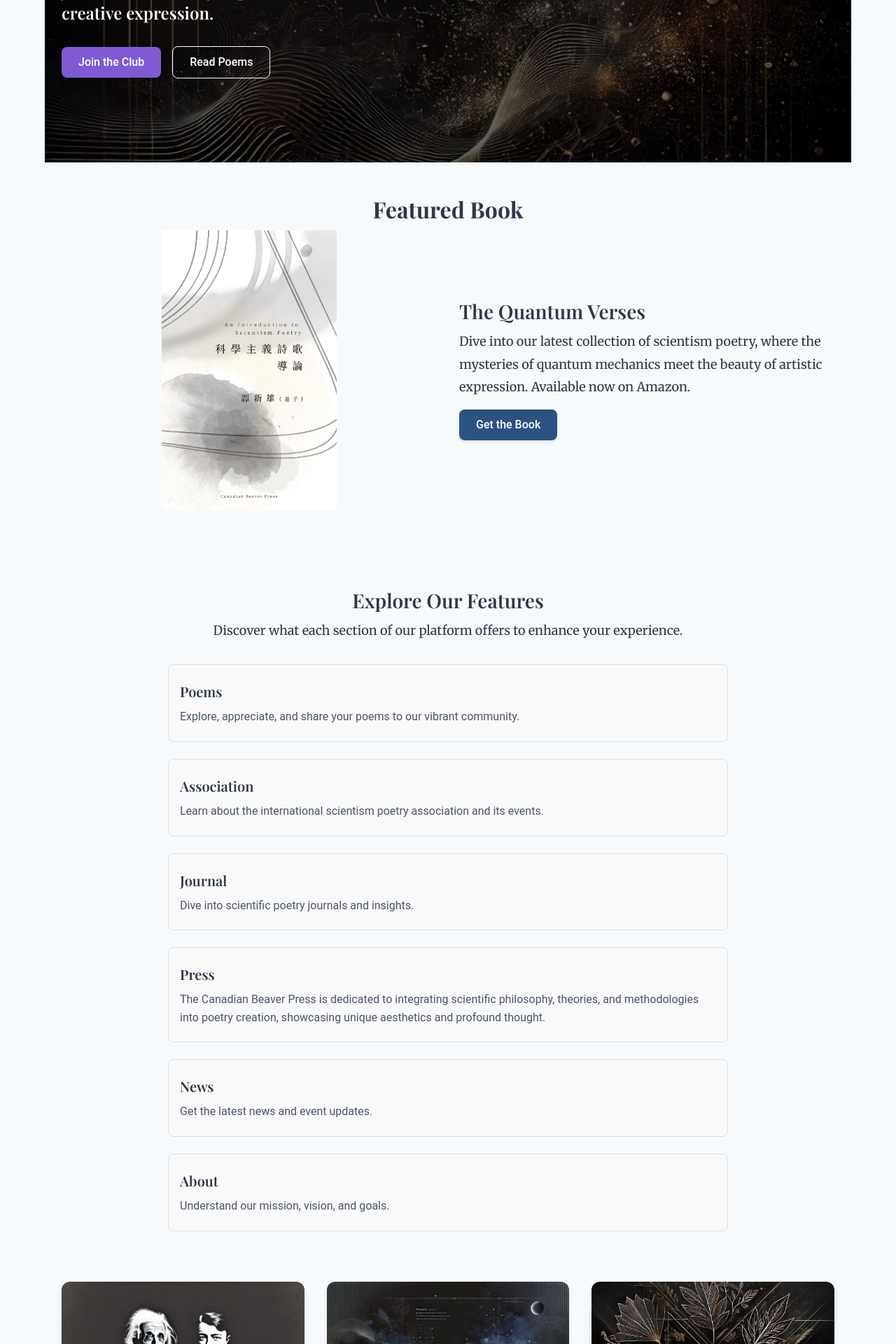
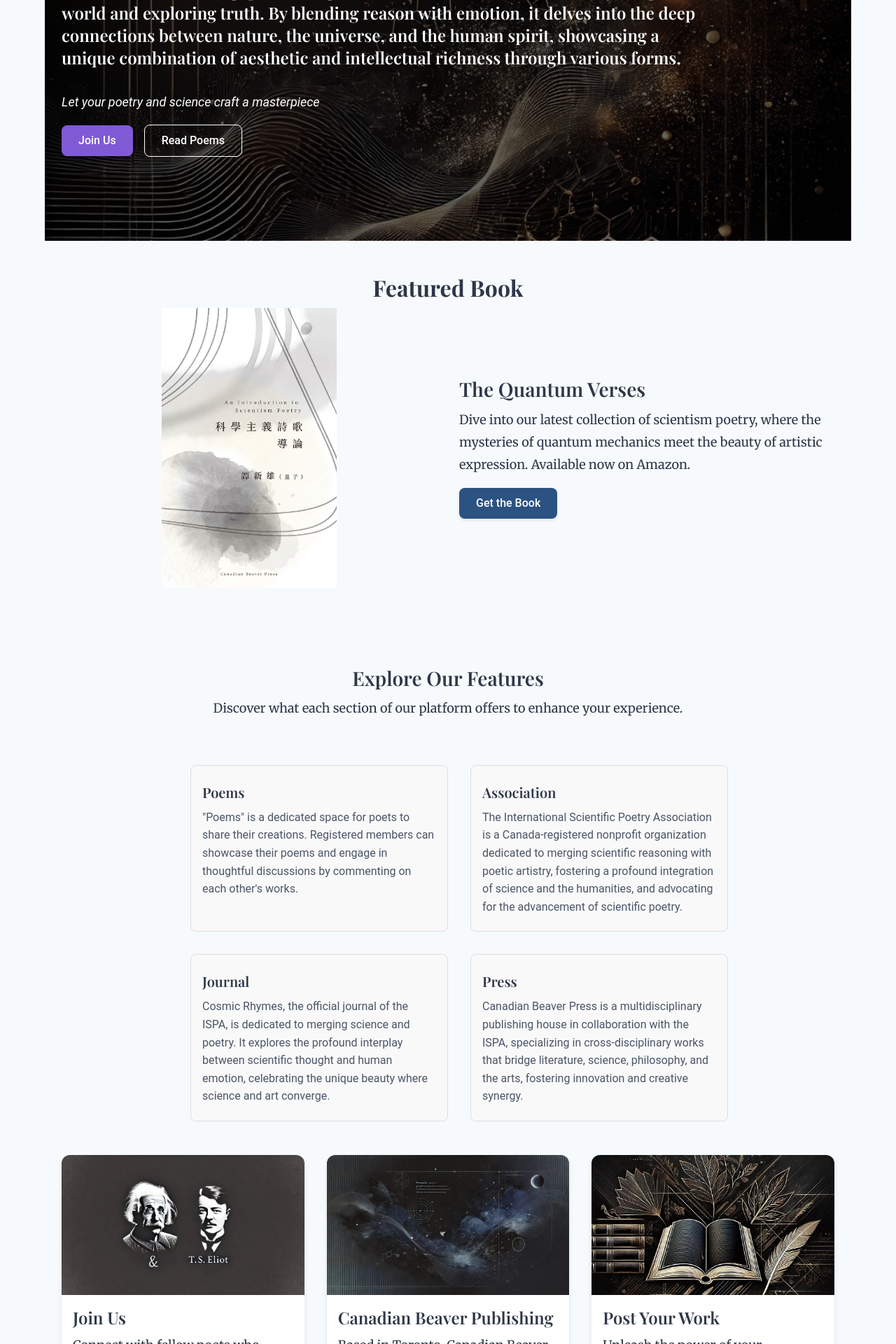
Before and after one commit to codeinwind/scientism-poetry, a React (Create React App) app in the folder frontend/: page / in a window 1280 px wide. Shown: the part 320-2240 px from the top of the page at 70% size. Built offline with nearby package versions, Linux system fonts and the light colour scheme; a web font is replaced by a local one.

Commit message:
Modify the home page style and copy

```diff
--- a/frontend/public/locales/en/sections/home.json
+++ b/frontend/public/locales/en/sections/home.json
@@ -1,9 +1,10 @@
 {
   "hero": {
-    "title": "Where Science Meets Poetry",
-    "subtitle": "Explore the beauty of scientific concepts through the art of verse. Join our community of poets who blend scientific insight with creative expression.",
-    "joinButton": "Join the Club",
-    "readButton": "Read Poems"
+    "title": "What is Scientism poetry",
+    "subtitle": "Scientism Poetry integrates the philosophy, theories, and methodologies of science into its creative writing, positioning science as a core means of understanding the world and exploring truth. By blending reason with emotion, it delves into the deep connections between nature, the universe, and the human spirit, showcasing a unique combination of aesthetic and intellectual richness through various forms.",
+    "joinButton": "Join Us",
+    "readButton": "Read Poems",
+    "slogan": "Let your poetry and science craft a masterpiece"
   },
   "featuredBook": {
     "title": "Featured Book",
@@ -16,19 +17,19 @@
     "subtitle": "Discover what each section of our platform offers to enhance your experience.",
     "poems": {
       "title": "Poems",
-      "description": "Explore, appreciate, and share your  poems to our vibrant community."
+      "description": "\"Poems\" is a dedicated space for poets to share their creations. Registered members can showcase their poems and engage in thoughtful discussions by commenting on each other's works."
     },
     "association": {
       "title": "Association",
-      "description": "Learn about the international scientism poetry association and its events."
+      "description": "The International Scientific Poetry Association is a Canada-registered nonprofit organization dedicated to merging scientific reasoning with poetic artistry, fostering a profound integration of science and the humanities, and advocating for the advancement of scientific poetry."
     },
     "journal": {
       "title": "Journal",
-      "description": "Dive into scientific poetry journals and insights."
+      "description": "Cosmic Rhymes, the official journal of the ISPA, is dedicated to merging science and poetry. It explores the profound interplay between scientific thought and human emotion, celebrating the unique beauty where science and art converge."
     },
     "press": {
       "title": "Press",
-      "description": "The Canadian Beaver Press is dedicated to integrating scientific philosophy, theories, and methodologies into poetry creation, showcasing unique aesthetics and profound thought."
+      "description": "Canadian Beaver Press is a multidisciplinary publishing house in collaboration with the ISPA, specializing in cross-disciplinary works that bridge literature, science, philosophy, and the arts, fostering innovation and creative synergy."
     },
     "news": {
       "title": "News",
@@ -39,16 +40,16 @@
       "description": "Understand our mission, vision, and goals."
     },
     "community": {
-      "title": "Join Our Community",
+      "title": "Join Us",
       "description": "Connect with fellow poets who share your passion for science and creative expression. Share your work and get inspired."
     },
     "workshops": {
-      "title": "Monthly Workshops",
-      "description": "Participate in our monthly workshops where we explore different scientific concepts through poetry writing exercises."
+      "title": "Canadian Beaver Publishing",
+      "description": "Based in Toronto, Canadian Beaver Publishing is renowned for promoting high-quality literary works and blending science, art, and literature. As a key partner of the International Scientific Poetry Association, the publisher supports creators in transforming their work into print or digital publications, advancing the global reach of scientific poetry."
     },
     "publish": {
-      "title": "Get Published",
-      "description": "Submit your poems for our monthly featured collection and get a chance to be published in our upcoming anthologies."
+      "title": "Post Your Work",
+      "description": "Unleash the power of your imagination and share your poetry with a community that celebrates the fusion of science and art. Let your words explore the cosmos, unravel mysteries, and spark curiosity in minds eager for discovery!"
     }
   }
 }
--- a/frontend/public/locales/zh/sections/home.json
+++ b/frontend/public/locales/zh/sections/home.json
@@ -1,9 +1,10 @@
 {
   "hero": {
-    "title": "科学与诗歌的交汇",
-    "subtitle": "通过诗歌艺术探索科学概念的美。加入我们的诗人社区，将科学洞见与创意表达融为一体。",
-    "joinButton": "加入社区",
-    "readButton": "阅读诗歌"
+    "title": "什么是科学主义诗歌",
+    "subtitle": "科学主义诗歌将科学哲学、理论和方法融入创作，以科学为理解世界和探索真理的核心途径。通过理性与感性的融合，深入探讨自然、宇宙与人类精神世界的深层关联，并以多样化形式展现其独特的美学与思想深度。",
+    "joinButton": "加入我们",
+    "readButton": "阅读诗歌",
+    "slogan": "用你的诗歌，与科学共谱华章"
   },
   "featuredBook": {
     "title": "精选图书",
@@ -16,19 +17,19 @@
     "subtitle": "了解平台每个部分为提升您的体验所提供的功能。",
     "poems": {
       "title": "诗歌",
-      "description": "探索、欣赏，并将您的诗歌分享给我们充满活力的社区。"
+      "description": "“诗歌”栏目是诗友发表作品和互动的平台，注册会员可上传诗作、评论交流，共同探索诗歌艺术。"
     },
     "association": {
       "title": "协会",
-      "description": "了解国际科学主义诗歌协会及其活动。"
+      "description": "国际科学主义诗歌协会是一家注册于加拿大的非营利机构，致力于将科学理性与诗歌艺术融为一体，推动科学与人文的深度交融，发展科学主义诗歌。"
     },
     "journal": {
       "title": "期刊",
-      "description": "深入科学诗歌期刊和见解的世界。"
+      "description": "《宇宙诗韵》（Cosmic Rhymes）是国际科学主义诗歌协会（ISPA）官方期刊，聚焦科学与诗歌的跨界融合，探索科学哲学与人类情感的深层关联，展现科学与艺术交汇的独特之美。"
     },
     "press": {
       "title": "出版社",
-      "description": "加拿大海狸出版社致力于将科学哲学、理论与方法融入诗歌创作，展现独特的美学与思想深度。"
+      "description": "加拿大海狸出版社（Canadian Beaver Press）是一家综合性出版机构，与国际科学主义诗歌协会（ISPA）合作，专注于跨领域出版，涵盖文学、科学、哲学与艺术，致力于推动思想与创意的深度融合。"
     },
     "news": {
       "title": "新闻",
@@ -39,16 +40,16 @@
       "description": "了解我们的使命、愿景和目标。"
     },
     "community": {
-      "title": "加入社区",
+      "title": "加入我们",
       "description": "与志同道合的诗人交流，分享对科学和创意表达的热情。分享您的作品并获得灵感。"
     },
     "workshops": {
-      "title": "每月工作坊",
-      "description": "参与我们的月度工作坊，通过诗歌创作练习探索不同的科学概念。"
+      "title": "加拿大海狸出版社",
+      "description": "位于多伦多的加拿大海狸出版社，以出版高品质文学作品和推动科学、艺术与文学的融合而闻名。作为国际科学主义诗歌协会的重要合作伙伴，出版社支持创作者将作品转化为实体或电子出版物，助力科学主义诗歌在全球传播。"
     },
     "publish": {
-      "title": "作品发表",
-      "description": "提交您的诗歌参与月度精选集，有机会在我们即将出版的选集中发表。"
+      "title": "发布你的作品",
+      "description": "释放你的想象力，向一个致力于科学与艺术融合的社区分享你的诗歌。让你的文字探索宇宙，揭开奥秘，并激发渴望发现的好奇心！"
     }
   }
 }
--- a/frontend/src/components/homepage/FeaturesOverview.js
+++ b/frontend/src/components/homepage/FeaturesOverview.js
@@ -1,5 +1,5 @@
 import React from 'react';
-import { Box, Typography, List, ListItem, ListItemText } from '@mui/material';
+import { Box, Typography, ListItem, ListItemText, Grid } from '@mui/material';
 import { useNavigate } from 'react-router-dom';
 import { useTranslation } from 'react-i18next';
 
@@ -28,16 +28,6 @@ const FeaturesOverview = () => {
       description: t('home:features.press.description'),
       link: '/press'
     },
-    {
-      title: t('home:features.news.title'),
-      description: t('home:features.news.description'),
-      link: '/news'
-    },
-    {
-      title: t('home:features.about.title'),
-      description: t('home:features.about.description'),
-      link: '/about'
-    },
   ];
 
   return (
@@ -48,13 +38,15 @@ const FeaturesOverview = () => {
       <Typography variant="body1" align="center" sx={{ mb: 4 }}>
         {t('home:features.subtitle')}
       </Typography>
-      <List sx={{ maxWidth: 800, margin: '0 auto', padding: 0 }}>
+      <Grid container spacing={4} sx={{ maxWidth: 800, margin: '0 auto' }}>
         {features.map((feature, index) => (
-          <ListItem
-            key={index}
+          <Grid item xs={12} sm={6} key={index}>
+            <Box
               sx={{
-              display: 'block',
-              marginBottom: 3,
+                height: '100%',
+                display: 'flex',
+                flexDirection: 'column',
+                justifyContent: 'space-between',
                 padding: 2,
                 border: '1px solid #ddd',
                 borderRadius: 2,
@@ -80,9 +72,10 @@ const FeaturesOverview = () => {
                   </Typography>
                 }
               />
-          </ListItem>
+            </Box>
+          </Grid>
         ))}
-      </List>
+      </Grid>
     </Box>
   );
 };
--- a/frontend/src/pages/Home.js
+++ b/frontend/src/pages/Home.js
@@ -43,7 +43,7 @@ const Home = () => {
       <HeroSection>
         <Container maxWidth="lg">
           <Grid container spacing={4}>
-            <Grid item xs={12} md={8}>
+            <Grid item xs={12} md={10}>
               <Typography
                 component="h1"
                 variant="h2"
@@ -56,6 +56,12 @@ const Home = () => {
                 {t('home:hero.subtitle')}
               </Typography>
               <Box sx={{ mt: 4 }}>
+                <Typography
+                  variant="subtitle1"
+                  sx={{ color: 'white', fontStyle: 'italic', mb: 2 }}
+                >
+                  {t('home:hero.slogan')}
+                </Typography>
                 <Button
                   component={RouterLink}
                   to="/register"
```
Lines whose indentation alone changed are shown as unchanged.
